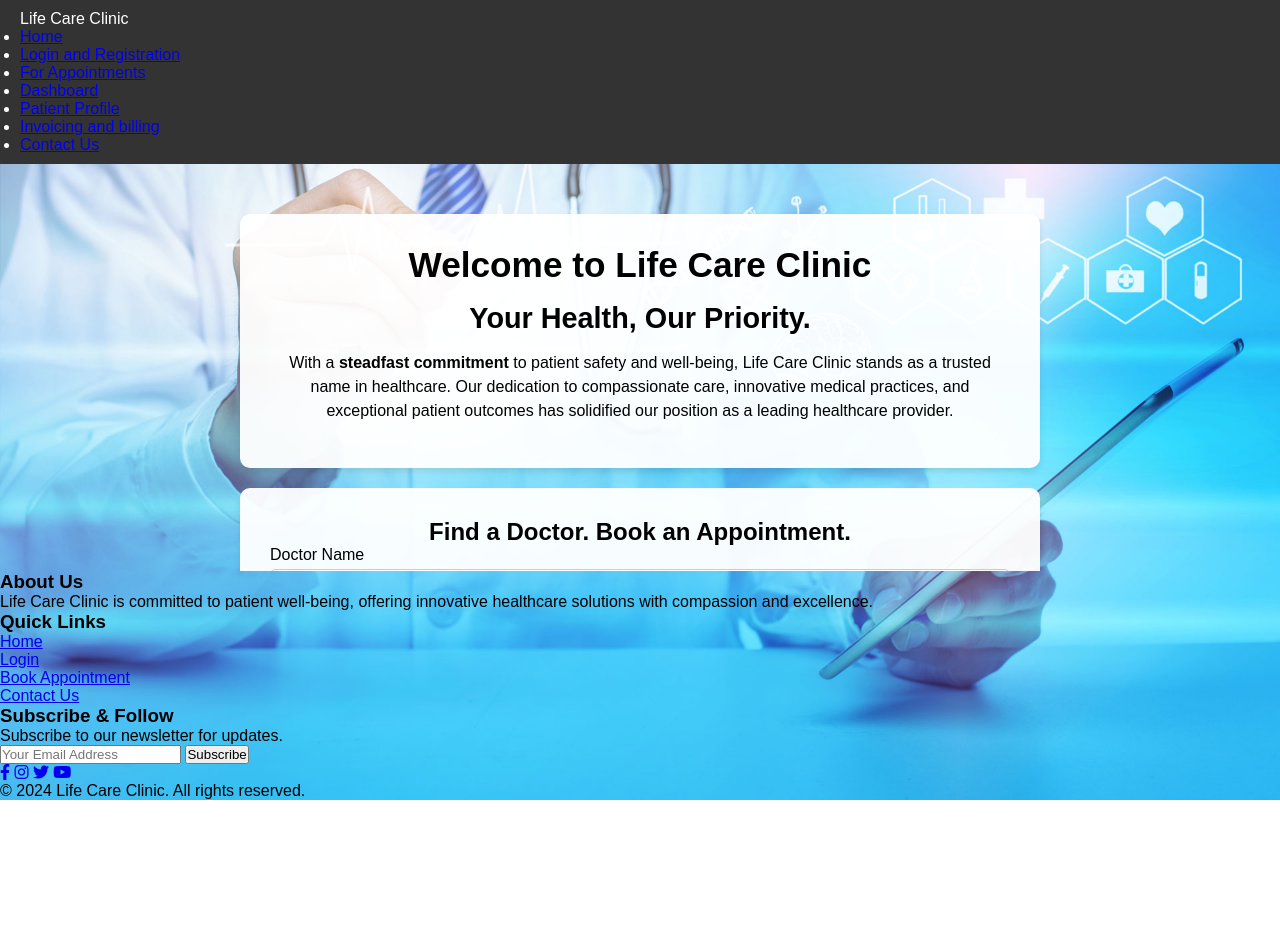
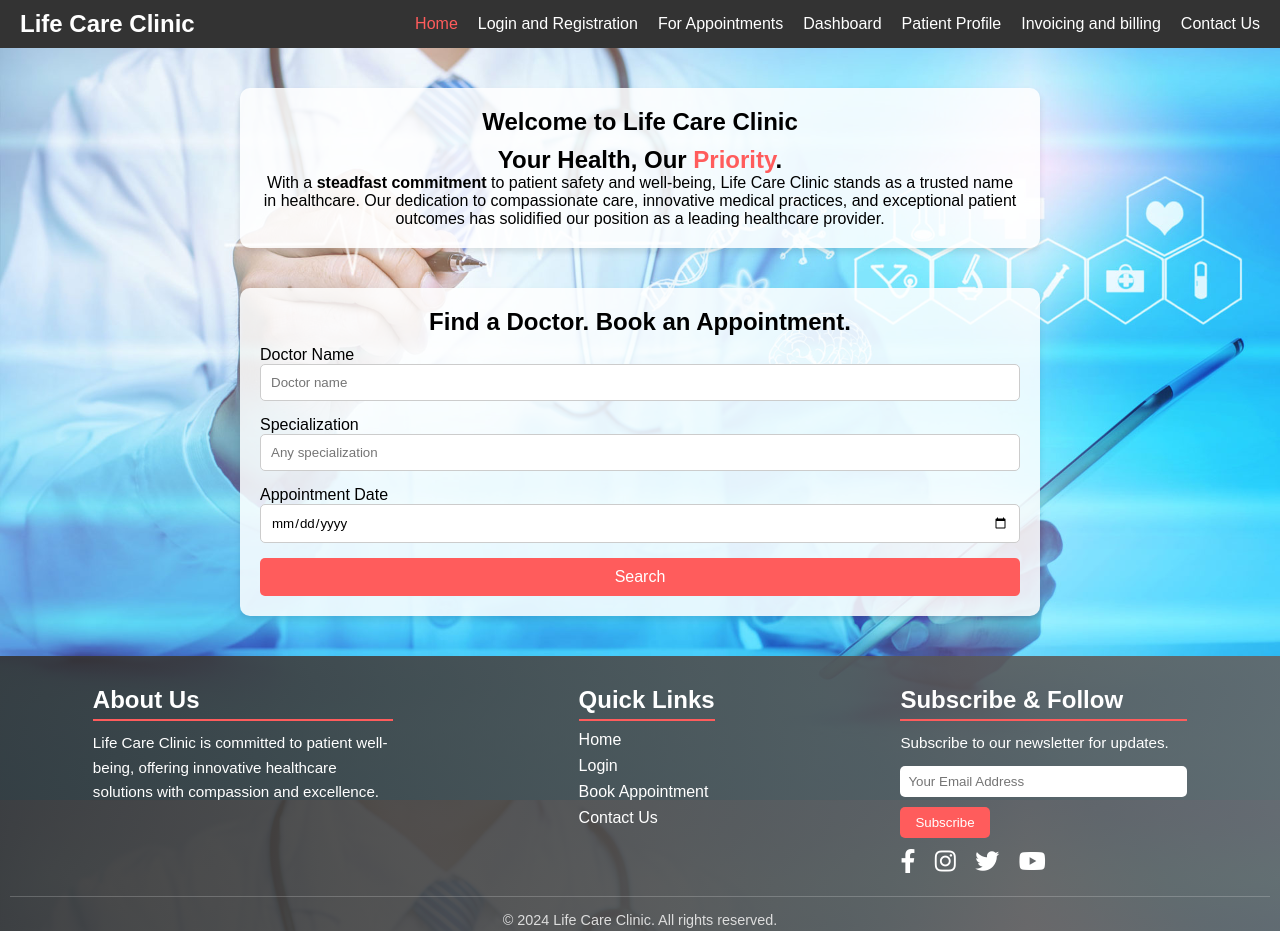
Before and after one commit to NJayK9/NJayK9.github.io, a plain HTML site: page index.html in a window 1280 px wide. Shown: the top 931 px of the page. Before the commit the page ends 800 px from the top, so only its background shows below. Drawn offline with Linux system fonts and the light colour scheme.

Commit message:
Update main.css

```diff
--- a/main.css
+++ b/main.css
@@ -8,7 +8,6 @@
 html, body {
     height: 100%;
     margin: 0;
-    overflow-x: hidden;
 }
 
 body {
@@ -16,129 +15,227 @@ body {
     background-size: cover;
     display: flex;
     flex-direction: column;
-    min-height: -webkit-fill-available;
-}
-
-@supports (-webkit-touch-callout: none) {
-    body {
-        min-height: -webkit-fill-available;
-    }
 }
 
 header {
     background-color: #333;
     color: white;
     padding: 10px 20px;
-    position: sticky;
-    top: 0;
-    z-index: 10;
 }
+
+.nav-bar {
+    display: flex;
+    justify-content: space-between;
+    align-items: center;
+}
+
+.nav-bar .logo {
+    font-size: 1.5rem;
+    font-weight: bold;
+}
+
+nav ul {
+    list-style: none;
+    display: flex;
+    gap: 20px;
+}
+
+nav ul li a {
+    text-decoration: none;
+    color: white;
+    font-size: 1rem;
+}
+
+nav ul li a.active, nav ul li a:hover {
+    color: #ff5c5c;
+}
+
 
 main {
     flex: 1;
     display: flex;
     flex-direction: column;
     align-items: center;
-    padding: 10px;
-    overflow-y: auto;
-    overflow-x: hidden;
-    padding-top: 20px;
+    padding: 20px;
 }
 
 .welcome-section, .appointment-section {
-    width: 100%;
+    width: 80%;
     max-width: 800px;
-    background-color: rgba(255, 255, 255, 0.95);
-    padding: 20px 15px;
-    margin: 10px 0;
+    background-color: #fff;
+    padding: 20px;
+    margin: 20px 0;
     border-radius: 10px;
     box-shadow: 0 4px 6px rgba(0, 0, 0, 0.1);
     text-align: center;
 }
 
-.welcome-section h1 {
-    font-size: 1.8rem;
-    margin-bottom: 15px;
-    line-height: 1.2;
+.welcome-section h1, .appointment-section h2 {
+    margin-bottom: 10px;
 }
 
-.welcome-section h2 {
-    font-size: 1.5rem;
-    margin-bottom: 15px;
-    line-height: 1.2;
+.welcome-section .highlight {
+    color: #ff5c5c;
+    font-weight: bold;
 }
 
-.welcome-section p {
-    font-size: 1rem;
-    line-height: 1.5;
-    margin-bottom: 15px;
-}
 
 form {
     display: flex;
     flex-direction: column;
     gap: 15px;
-    width: 100%;
 }
 
 .form-group {
     text-align: left;
-    margin-bottom: 10px;
-}
-
-.form-group label {
-    display: block;
-    margin-bottom: 5px;
-    font-size: 1rem;
 }
 
 .form-group input {
     width: 100%;
-    padding: 12px;
+    padding: 10px;
     border: 1px solid #ccc;
     border-radius: 5px;
-    font-size: 16px;
-    -webkit-appearance: none;
 }
 
 .search-btn {
     background-color: #ff5c5c;
     color: white;
     border: none;
-    padding: 15px;
+    padding: 10px;
     cursor: pointer;
     border-radius: 5px;
     font-size: 1rem;
-    width: 100%;
-    margin-top: 10px;
-    -webkit-appearance: none;
 }
 
 .search-btn:hover {
     background-color: #e64b4b;
 }
 
-@media (min-width: 768px) {
-    main {
-        padding: 40px 20px;
-    }
 
 .welcome-section, .appointment-section {
     width: 80%;
-        padding: 30px;
+    max-width: 800px;
+    background-color: rgba(255, 255, 255, 0.85);
+    padding: 20px;
+    margin: 20px 0;
+    border-radius: 10px;
+    box-shadow: 0 4px 6px rgba(0, 0, 0, 0.1);
+    text-align: center;
+}
+.social-media {
+    display: flex;
+    justify-content: center;
+    gap: 15px;
 }
 
-    .welcome-section h1 {
-        font-size: 2.2rem;
+.social-media a {
+    text-decoration: none;
+    color: #333;
+    font-size: 1.8rem;
+    transition: color 0.3s ease;
 }
 
-    .welcome-section h2 {
-        font-size: 1.8rem;
-    }
+.social-media a:hover {
+    color: #ff5c5c;
 }
 
-@supports (-webkit-touch-callout: none) {
-    input, select, textarea {
-        font-size: 16px !important;
+
+footer {
+    background: linear-gradient(to right, rgba(50, 50, 50, 0.9), rgba(100, 100, 100, 0.9));
+    color: #fff;
+    font-family: Arial, sans-serif;
+    padding: 30px 10px;
 }
+
+.footer-container {
+    display: flex;
+    justify-content: space-around;
+    align-items: flex-start;
+    flex-wrap: wrap;
+    gap: 20px;
 }
+
+
+.footer-column {
+    max-width: 300px;
+}
+
+.footer-column h3 {
+    font-size: 1.5rem;
+    margin-bottom: 10px;
+    border-bottom: 2px solid #ff5c5c;
+    padding-bottom: 5px;
+}
+
+.footer-column p {
+    font-size: 0.95rem;
+    line-height: 1.6;
+}
+
+.footer-column ul {
+    list-style: none;
+    padding: 0;
+}
+
+.footer-column ul li {
+    margin-bottom: 8px;
+}
+
+.footer-column ul li a {
+    text-decoration: none;
+    color: #fff;
+    transition: color 0.3s ease;
+}
+
+.footer-column ul li a:hover {
+    color: #ff5c5c;
+}
+
+
+.newsletter input {
+    width: 100%;
+    padding: 8px;
+    margin: 10px 0;
+    border: none;
+    border-radius: 5px;
+}
+
+.newsletter button {
+    background-color: #ff5c5c;
+    color: #fff;
+    padding: 8px 15px;
+    border: none;
+    cursor: pointer;
+    border-radius: 5px;
+    transition: background-color 0.3s ease;
+}
+
+.newsletter button:hover {
+    background-color: #ff2f2f;
+}
+
+.social-icons {
+    margin-top: 10px;
+}
+
+.social-icons a {
+    text-decoration: none;
+    color: #fff;
+    font-size: 1.5rem;
+    margin-right: 15px;
+    transition: color 0.3s ease;
+}
+
+.social-icons a:hover {
+    color: #ff5c5c;
+}
+
+
+.footer-bottom {
+    margin-top: 20px;
+    text-align: center;
+    padding-top: 15px;
+    border-top: 1px solid rgba(255, 255, 255, 0.2);
+    font-size: 0.9rem;
+    color: #ddd;
+}
```
Lines whose indentation alone changed are shown as unchanged.
